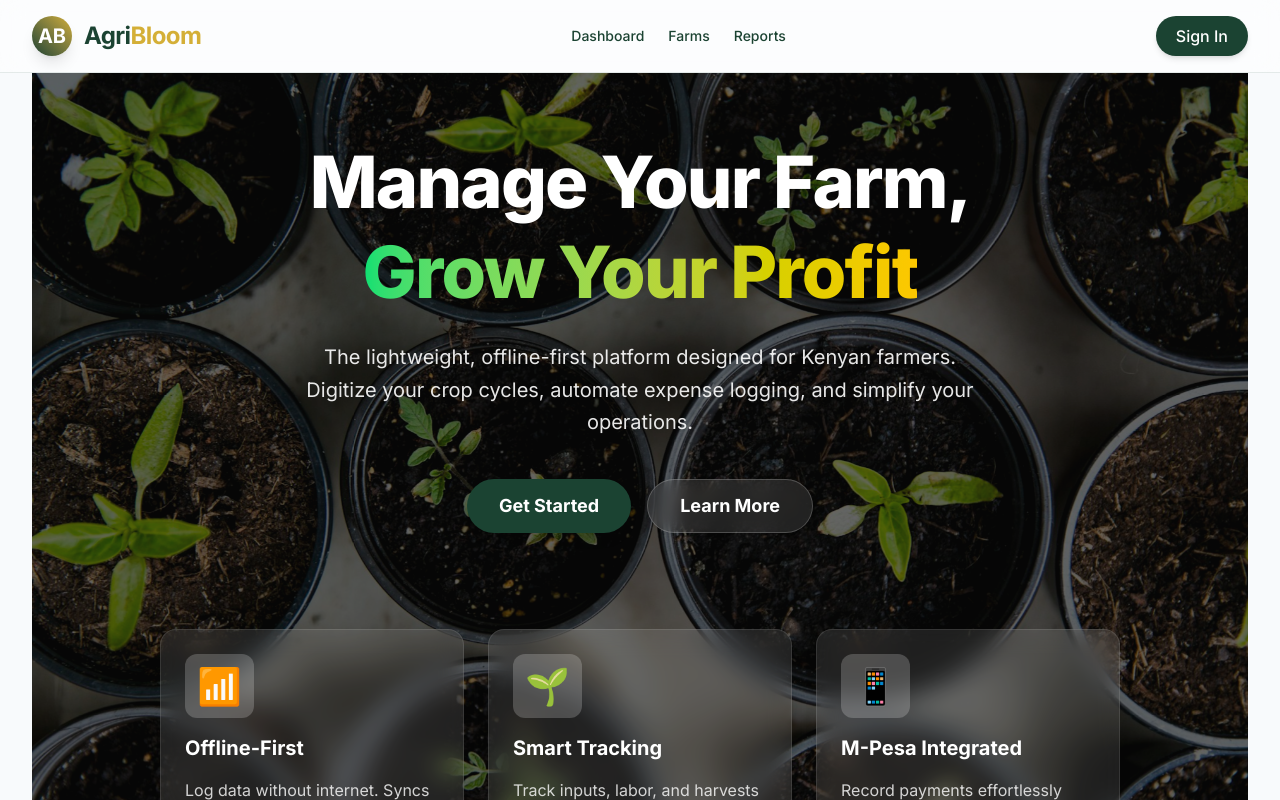
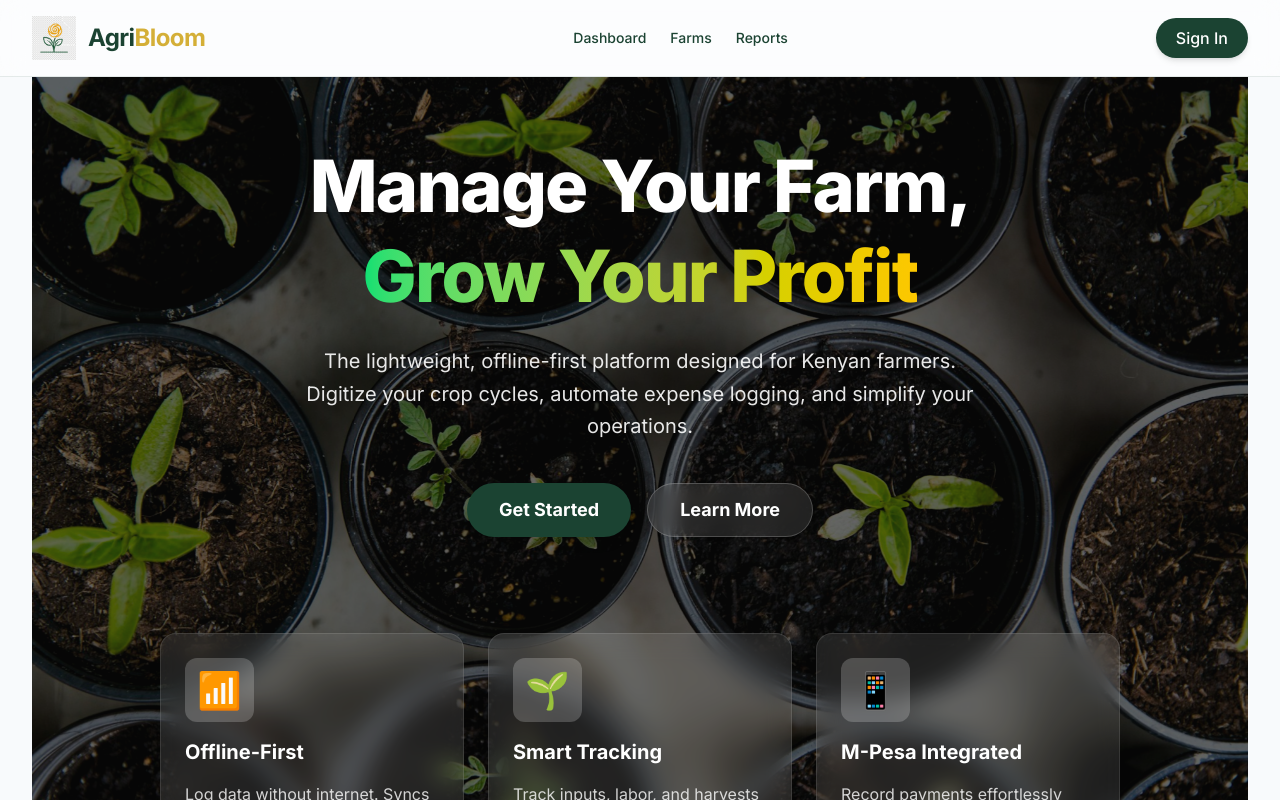
Before and after one commit to solomon476/AgriBloom, a Next.js app in the folder web/: page / in a window 1280 px wide. Shown: the top 800 px of the page. Built offline with nearby package versions, Linux system fonts and the light colour scheme.

Commit message:
Add AgriBloom logo to header

```diff
--- a/web/src/app/layout.tsx
+++ b/web/src/app/layout.tsx
@@ -1,5 +1,6 @@
 import type { Metadata } from "next";
 import { Inter } from "next/font/google";
+import Image from "next/image";
 import "./globals.css";
 
 const inter = Inter({ subsets: ["latin"], variable: "--font-sans" });
@@ -20,10 +21,13 @@
         <div className="min-h-screen bg-background text-foreground flex flex-col">
           <header className="w-full py-4 px-8 flex justify-between items-center border-b border-primary/10 bg-white/50 backdrop-blur-md sticky top-0 z-50">
             <div className="flex items-center gap-3">
-              {/* Fallback logo while image is missing */}
-              <div className="w-10 h-10 rounded-full bg-gradient-to-tr from-primary to-secondary flex items-center justify-center text-white font-bold text-xl shadow-lg">
-                AB
-              </div>
+              <Image
+                src="/logo.png"
+                alt="AgriBloom Logo"
+                width={44}
+                height={44}
+                className="object-contain"
+              />
               <h1 className="text-2xl font-bold tracking-tight text-primary">Agri<span className="text-secondary">Bloom</span></h1>
             </div>
             <nav className="hidden md:flex gap-6 font-medium text-sm">
```
Also changed, not shown: web/public/logo.png (added).
